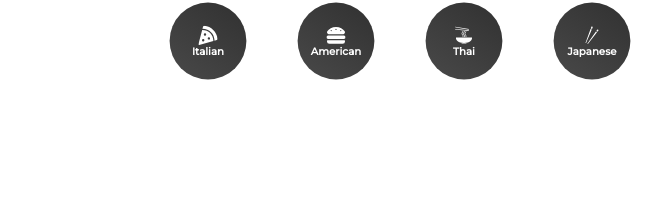
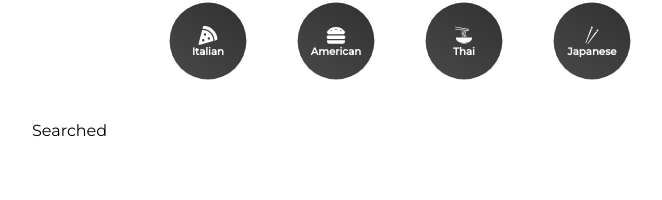
Before and after one commit to Philippe35507/ed-recipe-app, a React (Vite) app: page /searched/1 in a window 1280 px wide. Shown: the part 100-300 px from the top of the page, without its empty margins (224-886 px from the left). Built offline with nearby package versions, Linux system fonts and the light colour scheme.

Commit message:
Creating <Searched / > page + dynamic Route

```diff
--- a/src/pages/Pages.jsx
+++ b/src/pages/Pages.jsx
@@ -1,12 +1,14 @@
 import Home from "./Home";
 import Cuisine from "./Cuisine";
 import { Routes, Route } from "react-router-dom";
+import Searched from "./Searched";
 
 function Pages() {
   return (
     <Routes>
       <Route path="/" element={<Home />}></Route>
       <Route path="/cuisine/:type" element={<Cuisine />}></Route>
+      <Route path="/searched/:search" element={<Searched />}></Route>
     </Routes>
   );
 }
--- /dev/null
+++ b/src/pages/Searched.jsx
@@ -0,0 +1,5 @@
+function Searched() {
+  return <div>Searched</div>;
+}
+
+export default Searched;
```
